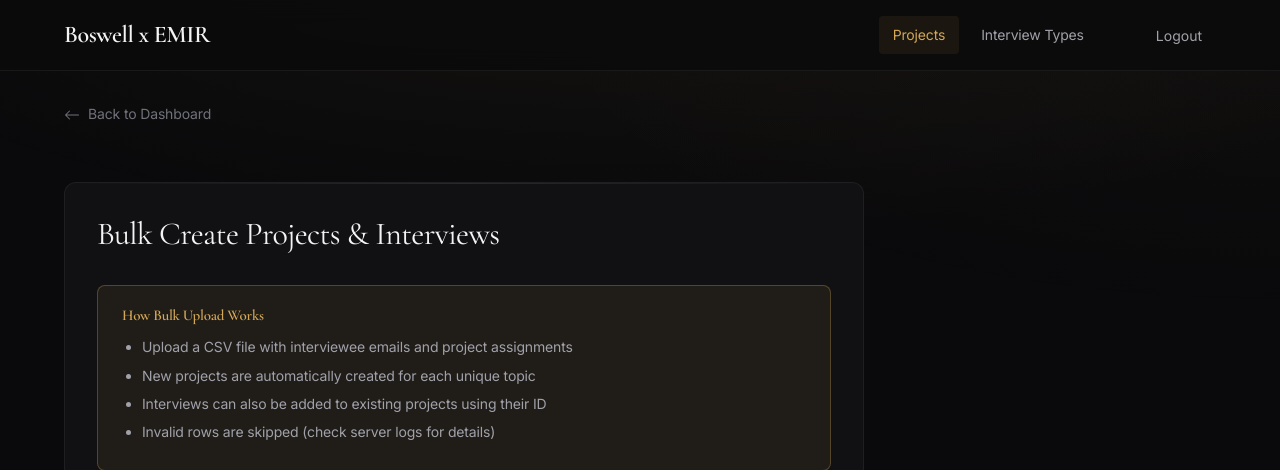
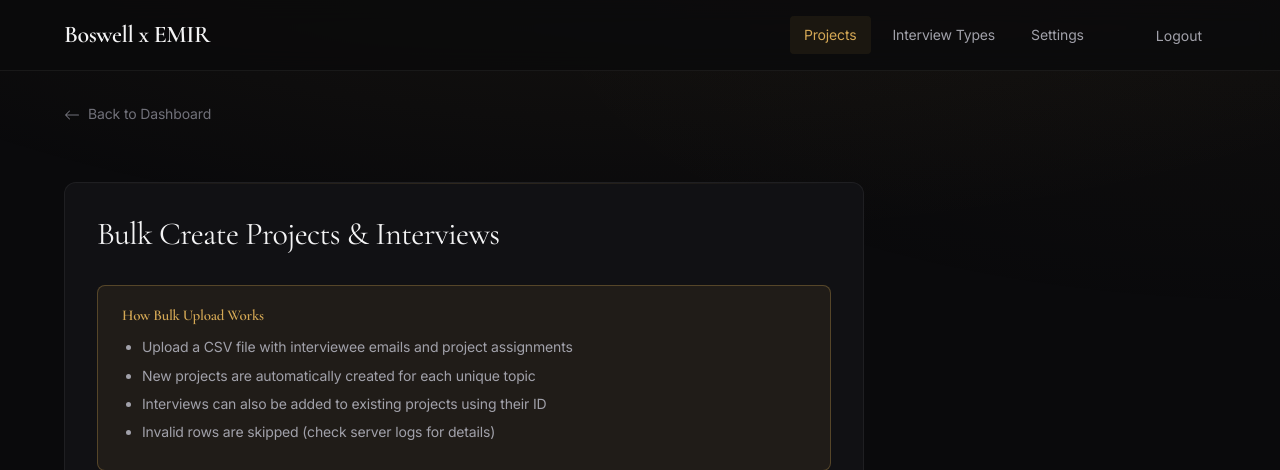
Before and after one commit to nraford7/boswell, a FastAPI app: template src/boswell/server/templates/admin/bulk_import.html in a window 1280 px wide. Shown: the top 470 px of the page. Run offline with FastAPI, Linux system fonts and the light colour scheme; the template is opened without the code that fills it, so the values that code supplies are empty; parts of the project's set-up code (start-up, migrations or seed data) failed here and were passed over; some libraries are stand-ins or nearby versions.

Commit message:
feat(ui): add Settings link to admin navigation across all templates
Co-Authored-By: Claude Opus 4.6 <noreply@anthropic.com>

```diff
--- a/src/boswell/server/templates/admin/bulk_import.html
+++ b/src/boswell/server/templates/admin/bulk_import.html
@@ -187,6 +187,7 @@
         <div class="nav-links">
             <a href="/admin/" class="active">Projects</a>
             <a href="/admin/templates">Interview Types</a>
+            <a href="/admin/settings">Settings</a>
             <span class="text-muted">{{ user.name }}</span>
             <form method="post" action="/admin/logout" style="display: inline;">
                 <button type="submit">Logout</button>
--- a/src/boswell/server/templates/admin/dashboard.html
+++ b/src/boswell/server/templates/admin/dashboard.html
@@ -164,6 +164,7 @@
         <div class="nav-links">
             <a href="/admin/" class="active">Projects</a>
             <a href="/admin/templates">Interview Types</a>
+            <a href="/admin/settings">Settings</a>
             <span class="text-muted">{{ user.name }}</span>
             <form method="post" action="/admin/logout" style="display: inline;">
                 <button type="submit">Logout</button>
--- a/src/boswell/server/templates/admin/interview_new.html
+++ b/src/boswell/server/templates/admin/interview_new.html
@@ -32,6 +32,7 @@
         <div class="nav-links">
             <a href="/admin/" class="active">Projects</a>
             <a href="/admin/templates">Interview Types</a>
+            <a href="/admin/settings">Settings</a>
             <span class="text-muted">{{ user.name }}</span>
             <form method="post" action="/admin/logout" style="display: inline;">
                 <button type="submit">Logout</button>
--- a/src/boswell/server/templates/admin/project_bulk_import.html
+++ b/src/boswell/server/templates/admin/project_bulk_import.html
@@ -22,6 +22,7 @@
         <div class="nav-links">
             <a href="/admin/" class="active">Projects</a>
             <a href="/admin/templates">Interview Types</a>
+            <a href="/admin/settings">Settings</a>
             <span class="text-muted">{{ user.name }}</span>
             <form method="post" action="/admin/logout" style="display: inline;">
                 <button type="submit">Logout</button>
--- a/src/boswell/server/templates/admin/project_created.html
+++ b/src/boswell/server/templates/admin/project_created.html
@@ -211,6 +211,7 @@
         <div class="nav-links">
             <a href="/admin/" class="active">Projects</a>
             <a href="/admin/templates">Interview Types</a>
+            <a href="/admin/settings">Settings</a>
             <span class="text-muted">{{ user.name }}</span>
             <form method="post" action="/admin/logout" style="display: inline;">
                 <button type="submit">Logout</button>
--- a/src/boswell/server/templates/admin/project_detail.html
+++ b/src/boswell/server/templates/admin/project_detail.html
@@ -472,6 +472,7 @@
         <div class="nav-links">
             <a href="/admin/" class="active">Projects</a>
             <a href="/admin/templates">Interview Types</a>
+            <a href="/admin/settings">Settings</a>
             <span class="text-muted">{{ user.name }}</span>
             <form method="post" action="/admin/logout" style="display: inline;">
                 <button type="submit">Logout</button>
--- a/src/boswell/server/templates/admin/project_edit.html
+++ b/src/boswell/server/templates/admin/project_edit.html
@@ -62,6 +62,7 @@
         <div class="nav-links">
             <a href="/admin/" class="active">Projects</a>
             <a href="/admin/templates">Interview Types</a>
+            <a href="/admin/settings">Settings</a>
             <span class="text-muted">{{ user.name }}</span>
             <form method="post" action="/admin/logout" style="display: inline;">
                 <button type="submit">Logout</button>
--- a/src/boswell/server/templates/admin/project_new.html
+++ b/src/boswell/server/templates/admin/project_new.html
@@ -106,6 +106,7 @@
         <div class="nav-links">
             <a href="/admin/" class="active">Projects</a>
             <a href="/admin/templates">Interview Types</a>
+            <a href="/admin/settings">Settings</a>
             <span class="text-muted">{{ user.name }}</span>
             <form method="post" action="/admin/logout" style="display: inline;">
                 <button type="submit">Logout</button>
--- a/src/boswell/server/templates/admin/project_share.html
+++ b/src/boswell/server/templates/admin/project_share.html
@@ -160,6 +160,7 @@
         <div class="nav-links">
             <a href="/admin/">Projects</a>
             <a href="/admin/templates">Interview Types</a>
+            <a href="/admin/settings">Settings</a>
             <span class="text-muted">{{ user.name }}</span>
             <form method="post" action="/admin/logout" style="display: inline;">
                 <button type="submit">Logout</button>
--- a/src/boswell/server/templates/admin/template_form.html
+++ b/src/boswell/server/templates/admin/template_form.html
@@ -32,6 +32,7 @@
         <div class="nav-links">
             <a href="/admin/">Projects</a>
             <a href="/admin/templates" class="active">Interview Types</a>
+            <a href="/admin/settings">Settings</a>
             <span class="text-muted">{{ user.name }}</span>
             <form method="post" action="/admin/logout" style="display: inline;">
                 <button type="submit">Logout</button>
--- a/src/boswell/server/templates/admin/templates_list.html
+++ b/src/boswell/server/templates/admin/templates_list.html
@@ -80,6 +80,7 @@
         <div class="nav-links">
             <a href="/admin/">Projects</a>
             <a href="/admin/templates" class="active">Interview Types</a>
+            <a href="/admin/settings">Settings</a>
             <span class="text-muted">{{ user.name }}</span>
             <form method="post" action="/admin/logout" style="display: inline;">
                 <button type="submit">Logout</button>
--- a/src/boswell/server/templates/admin/transcript.html
+++ b/src/boswell/server/templates/admin/transcript.html
@@ -214,6 +214,7 @@
         <div class="nav-links">
             <a href="/admin/" class="active">Projects</a>
             <a href="/admin/templates">Interview Types</a>
+            <a href="/admin/settings">Settings</a>
             <span class="text-muted">{{ user.name }}</span>
             <form method="post" action="/admin/logout" style="display: inline;">
                 <button type="submit">Logout</button>
```
